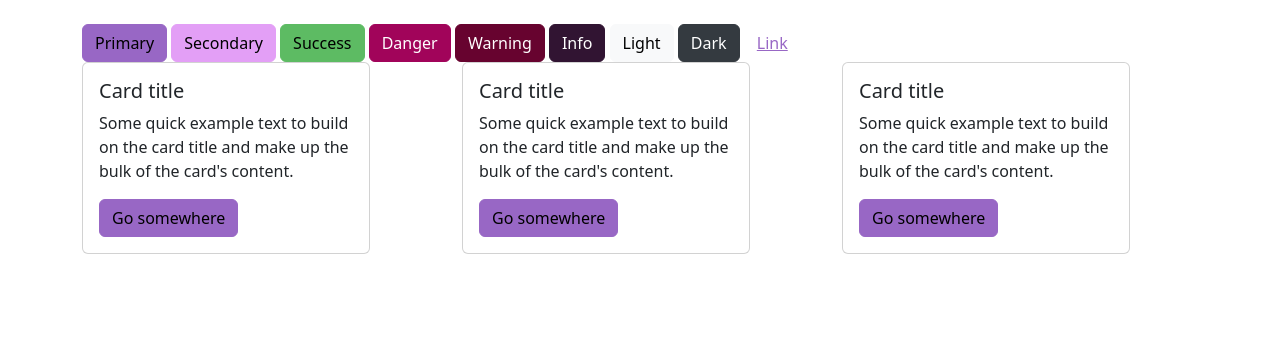
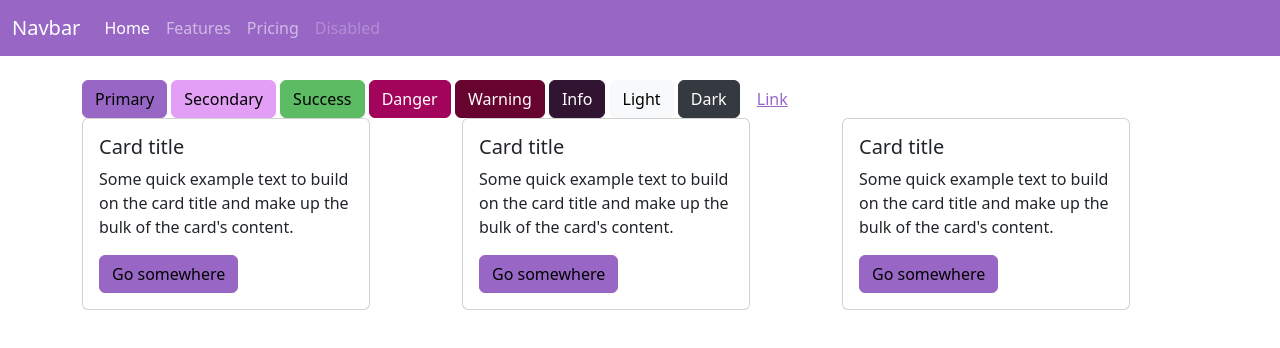
Before and after one commit to SupaluckN/BS5-Simple-Theme-SCSS, a website: page index.html in a window 1280 px wide. Drawn offline with nearby package versions, Linux system fonts and the light colour scheme.

Commit message:
Add Navbar

```diff
--- a/index.html
+++ b/index.html
@@ -12,6 +12,32 @@
     <title>Bootstrap</title>
   </head>
   <body>
+    <nav class="navbar navbar-expand-lg navbar-dark bg-primary">
+      <div class="container-fluid">
+        <a class="navbar-brand" href="#">Navbar</a>
+        <button class="navbar-toggler" type="button" data-bs-toggle="collapse" data-bs-target="#navbarNav" aria-controls="navbarNav" aria-expanded="false" aria-label="Toggle navigation">
+          <span class="navbar-toggler-icon"></span>
+        </button>
+        <div class="collapse navbar-collapse" id="navbarNav">
+          <ul class="navbar-nav">
+            <li class="nav-item">
+              <a class="nav-link active" aria-current="page" href="#">Home</a>
+            </li>
+            <li class="nav-item">
+              <a class="nav-link" href="#">Features</a>
+            </li>
+            <li class="nav-item">
+              <a class="nav-link" href="#">Pricing</a>
+            </li>
+            <li class="nav-item">
+              <a class="nav-link disabled" href="#" tabindex="-1" aria-disabled="true">Disabled</a>
+            </li>
+          </ul>
+        </div>
+      </div>
+    </nav>
+
+
     <div class="container mt-4">
         <button type="button" class="btn btn-primary">Primary</button>
 <button type="button" class="btn btn-secondary">Secondary</button>
```
